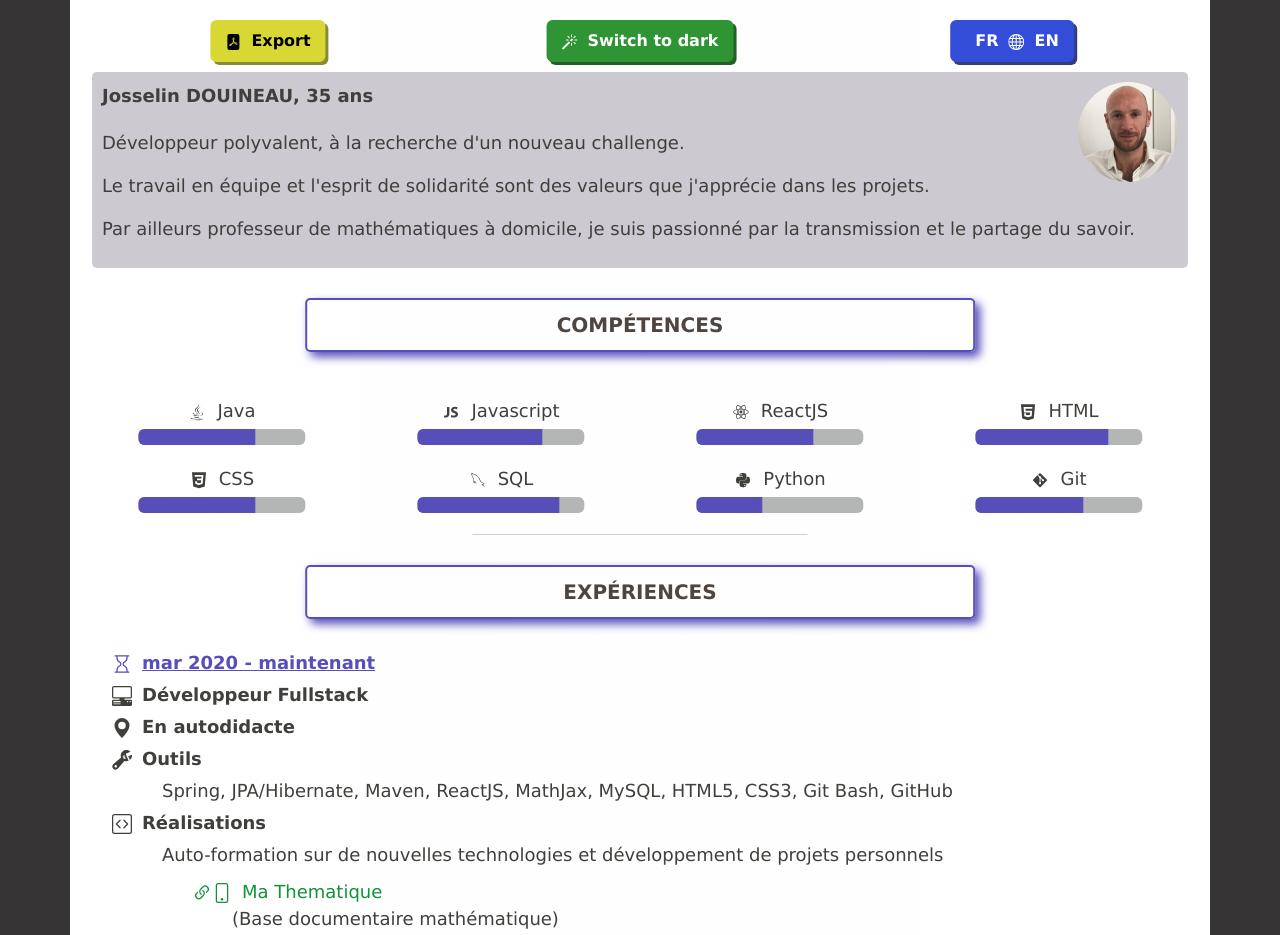
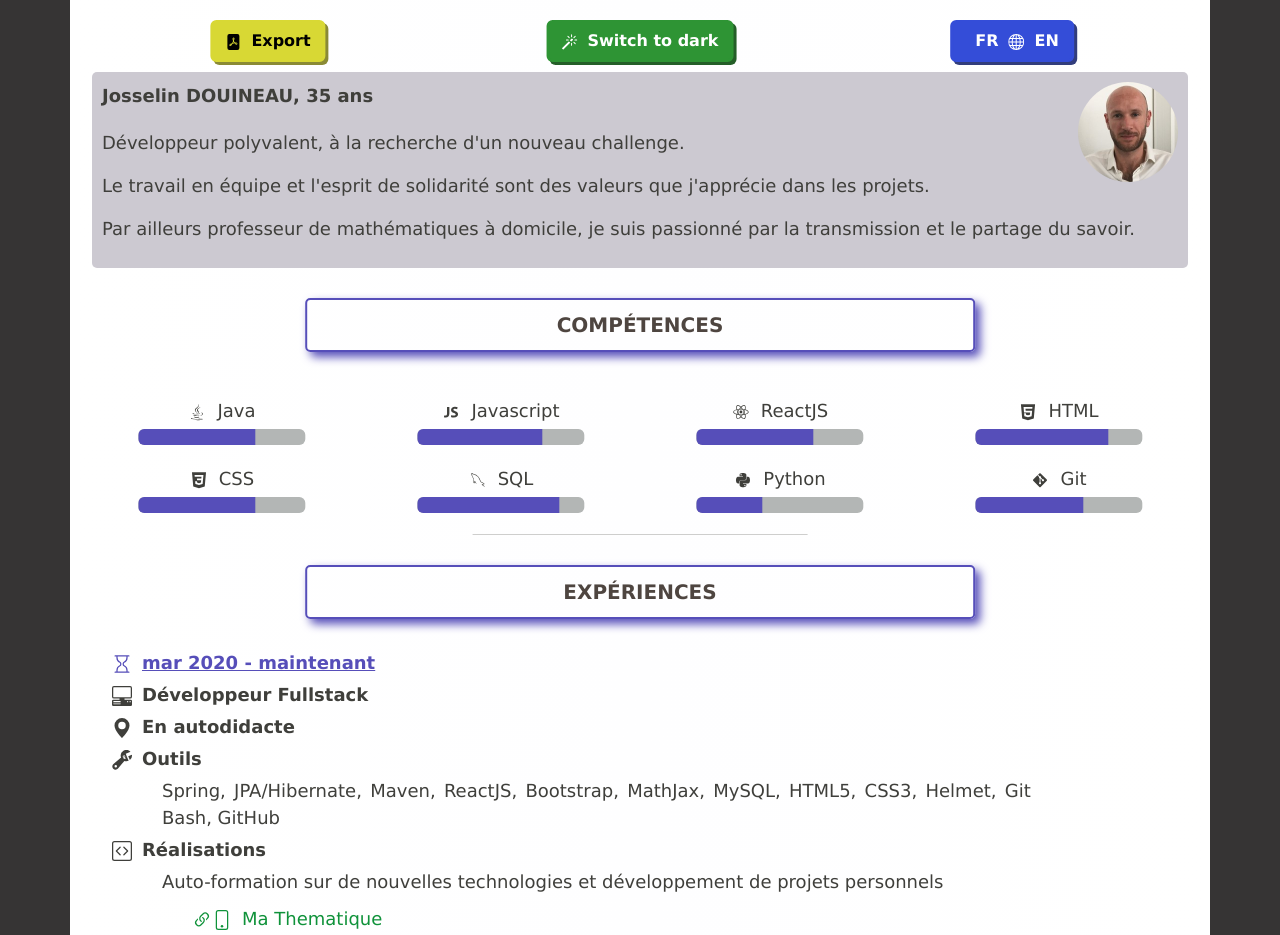
Before and after one commit to jozinho22/cv, a React (Create React App) app: page / in a window 1280 px wide. Shown: the top 935 px of the page. Built offline with nearby package versions, Linux system fonts and the light colour scheme.

Commit message:
add bootstrap ds outils

```diff
--- a/src/components/CurriculumVitae.css
+++ b/src/components/CurriculumVitae.css
@@ -283,7 +283,7 @@ hr {
 .skills {
     display: flex;
     flex-wrap: wrap;
-    justify-content: flex-start;
+    /* justify-content: flex-start; */
 }
 
 .skills .icon {
--- a/src/components/parts/infos/getExperience.jsx
+++ b/src/components/parts/infos/getExperience.jsx
@@ -5,7 +5,7 @@ const getExperience = () => {
                     period: "mar 2020 - maintenant",
                     company: "En autodidacte",
                     as: "Développeur Fullstack",
-                    tools: "Spring, JPA/Hibernate, Maven, ReactJS, MathJax, MySQL, HTML5, CSS3, Git Bash, GitHub",
+                    tools: "Spring, JPA/Hibernate, Maven, ReactJS, Bootstrap, MathJax, MySQL, HTML5, CSS3, Helmet, Git Bash, GitHub",
                     desc: "Auto-formation sur de nouvelles technologies et développement de projets personnels",
                     references: [
                         {
@@ -55,7 +55,7 @@ const getExperience = () => {
                 period: "mar 2020 - now",
                 company: "Self-taught",
                 as: "Fullstack developer",
-                tools: "Spring, JPA/Hibernate, Maven, ReactJS, MathJax, MySQL, HTML5, CSS3, Git Bash, GitHub",
+                tools: "Spring, JPA/Hibernate, Maven, ReactJS, Bootstrap, MathJax, MySQL, HTML5, CSS3, Helmet, Git Bash, GitHub",
                 desc: "Self-teaching about new technologies and working on personal projects",
                 references: [
                     {
```
